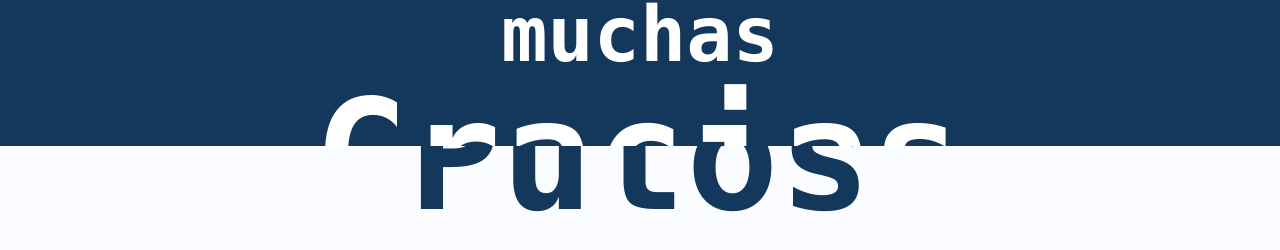
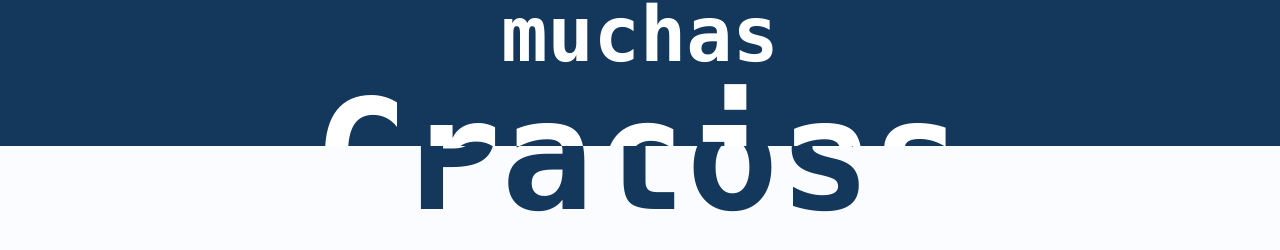
Before and after one commit to MogGy94/Presentacion_2025, a React (Vite) app: page / in a window 1280 px wide. Shown: the part 5054-5304 px from the top of the page. Built offline with nearby package versions, Linux system fonts and the light colour scheme.

Commit message:
Deploy Done, Fix Error

```diff
--- a/src/App.tsx
+++ b/src/App.tsx
@@ -13,7 +13,7 @@ import {
 function App() {
   const [count, setCount] = useState(0)
   const gracias = {
-    l_main: "Putos",
+    l_main: "Patos",
     l_sub: "Pinches",
     d_main: "Gracias",
     d_sub: "muchas"
```
Also changed, not shown: src/components/Textanimation/TextAnimation.css (renamed from src/components/Textanimation/Textanimation.css).
